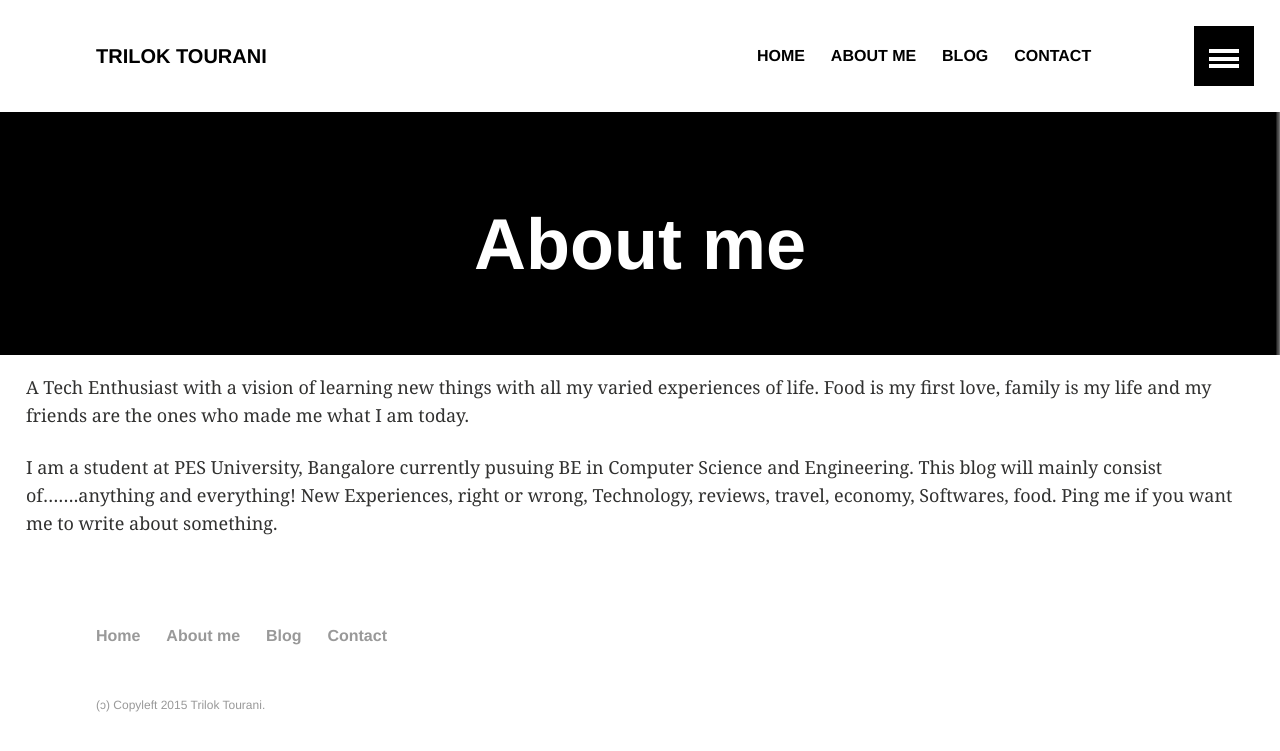
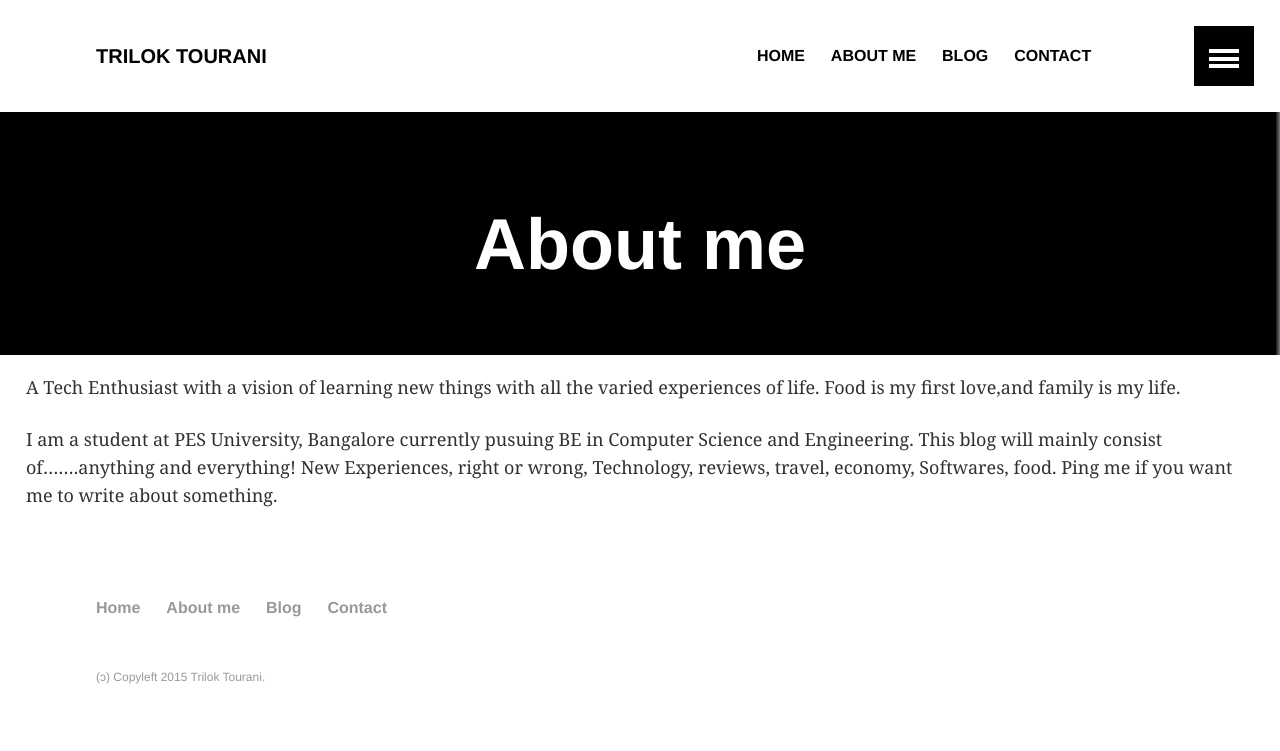
Before and after one commit to d4r3topk/d4r3topk.github.io, a Jekyll site: the page built from about/index.md, in a window 1280 px wide. Shown: the top 751 px of the page. Built offline with Jekyll 4.4.1, drawn with Linux system fonts in a browser that asks for light colours.

Commit message:
Update index.md

```diff
--- a/about/index.md
+++ b/about/index.md
@@ -5,6 +5,6 @@ image:
   feature: black.png
 ---
 
-A Tech Enthusiast with a vision of learning new things with all my varied experiences of life. Food is my first love, family is my life and my friends are the ones who made me what I am today.
+A Tech Enthusiast with a vision of learning new things with all the varied experiences of life. Food is my first love,and family is my life.
 
 I am a student at PES University, Bangalore currently pusuing BE in Computer Science and Engineering. This blog will mainly consist of.......anything and everything! New Experiences, right or wrong, Technology, reviews, travel, economy, Softwares, food. Ping me if you want me to write about something.
```
